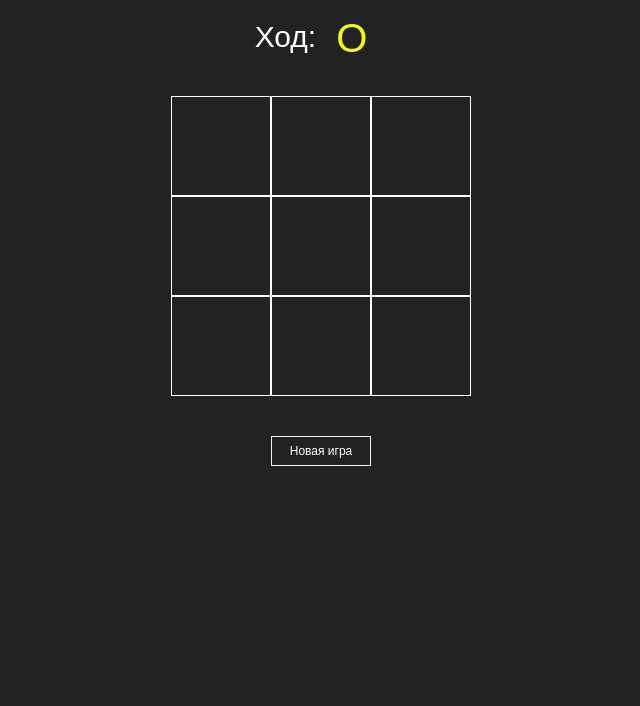
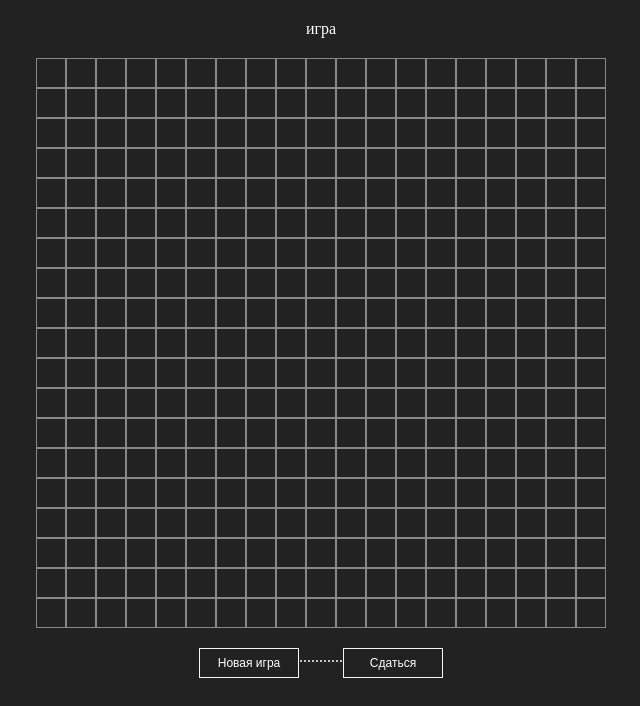
Before and after one commit to Lokteeva/tik-tak-toe, a Next.js app: page / in a window 1280 px wide. Shown: the top 706 px of the page, without its empty margins (319-959 px from the left). Built offline with nearby package versions, Linux system fonts and the light colour scheme.

Commit message:
верстка поля 19х19

```diff
--- a/pages/index.jsx
+++ b/pages/index.jsx
@@ -1,101 +1,27 @@
-import { useState } from "react";
-import * as Styled from "./styles";
-import { Button } from "../components/Button/Button";
+import { useState } from 'react';
+import * as Styled from './styles';
+import { Button } from '../components/Button/Button';
 
-const SYMBOL_X = "X";
-const SYMBOL_O = "O";
-
-const computeWinner = (cells) => {
-  const lines = [
-    [0, 1, 2],
-    [3, 4, 5],
-    [6, 7, 8],
-    [0, 3, 6],
-    [1, 4, 7],
-    [2, 5, 8],
-    [0, 4, 8],
-    [2, 4, 6],
-  ];
-
-  for (let i = 0; i < lines.length; i++) {
-    const [a, b, c] = lines[i];
-    if (cells[a] && cells[a] === cells[b] && cells[a] === cells[c]) {
-      return [a, b, c];
-    }
-  }
+const GAME_SYMBOLS = {
+  ZERO: 'zero',
+  CROSS: 'cross',
 };
 
 export default function HomePage() {
-  const [cells, setCells] = useState([
-    null,
-    null,
-    null,
-    null,
-    null,
-    null,
-    null,
-    null,
-    null,
-  ]);
-  const [currentStep, setCurrentStep] = useState(SYMBOL_O);
-  const [winnerSequence, setWinnerSequence] = useState();
-
-  const handleCellClick = (index) => {
-    if (cells[index] || winnerSequence || isDraw) {
-      return;
-    }
-    const cellsCopy = cells.slice();
-    cellsCopy[index] = currentStep;
-    const winner = computeWinner(cellsCopy);
-
-    setCells(cellsCopy);
-    setCurrentStep(currentStep === SYMBOL_O ? SYMBOL_X : SYMBOL_O);
-    setWinnerSequence(winner);
-  };
-
-  const getSymbolClassName = (symbol) => {
-    if (symbol === SYMBOL_O) return "symbol--o";
-    if (symbol === SYMBOL_X) return "symbol--x";
-    return "";
-  };
-
-  const renderSymbol = (symbol) => (
-    <Styled.Span className={`symbol ${getSymbolClassName(symbol)}`}>
-      {symbol}
-    </Styled.Span>
-  );
-
-  const winnerSymbol = winnerSequence ? cells[winnerSequence[0]] : undefined;
-  const isDraw = !winnerSequence && cells.filter((value) => value).length === 9;
-
-  const newGame = () => {
-    setCells([null, null, null, null, null, null, null, null, null]);
-    setCurrentStep(SYMBOL_X);
-    setWinnerSequence();
-  };
+  const [cells, setCells] = useState(() => new Array(19 * 19).fill(null));
 
   return (
     <Styled.Wrapper>
-      <Styled.Center style={{ fontSize: "30px" }}>
-        {isDraw ? "Ничья! " : winnerSequence ? "Победитель: " : "Ход: "}
-        {!isDraw && renderSymbol(winnerSymbol ?? currentStep)}
-      </Styled.Center>
+      <Styled.Center >игра</Styled.Center>
       <Styled.Grid>
-        {cells.map((symbol, index) => {
-          const isWinner = winnerSequence?.includes(index);
-          return (
-            <Styled.Cell
-              key={index}
-              className={`cell ${isWinner ? "cell--win" : ""}`}
-              onClick={() => handleCellClick(index)}
-            >
-              {symbol ? renderSymbol(symbol) : null}
-            </Styled.Cell>
-          );
-        })}
+        {cells.map((_, index) => (
+          <Styled.Cell key={index}></Styled.Cell>
+        ))}
       </Styled.Grid>
       <Styled.Center>
-        <Button onClick={newGame}>Новая игра</Button>
+        <Button>Новая игра</Button>
+        <span> ........... </span>
+        <Button>Сдаться</Button>
       </Styled.Center>
     </Styled.Wrapper>
   );
--- a/pages/styles.js
+++ b/pages/styles.js
@@ -7,7 +7,6 @@ export const Wrapper = styled.div`
   max-width: 100%;
   background: #222;
   color: #fff;
-  font-family: Arial;
 `;
 
 export const Center = styled.div`
@@ -17,16 +16,14 @@ export const Center = styled.div`
 
 export const Grid = styled.div`
   display: grid;
-  grid-template-columns: 1fr 1fr 1fr;
+  grid-template-columns: repeat(19, 30px);
+  grid-template-rows: repeat(19, 30px);
   justify-content: center;
-  width: 300px;
-  margin: 40px auto;
+  margin: 20px auto;
 `;
 
 export const Cell = styled.button`
-  height: 100px;
-  width: 100px;
-  border: 1px solid #fff;
+  border: 1px solid #888;
   display: grid;
   justify-content: center;
   align-items: center;
```
